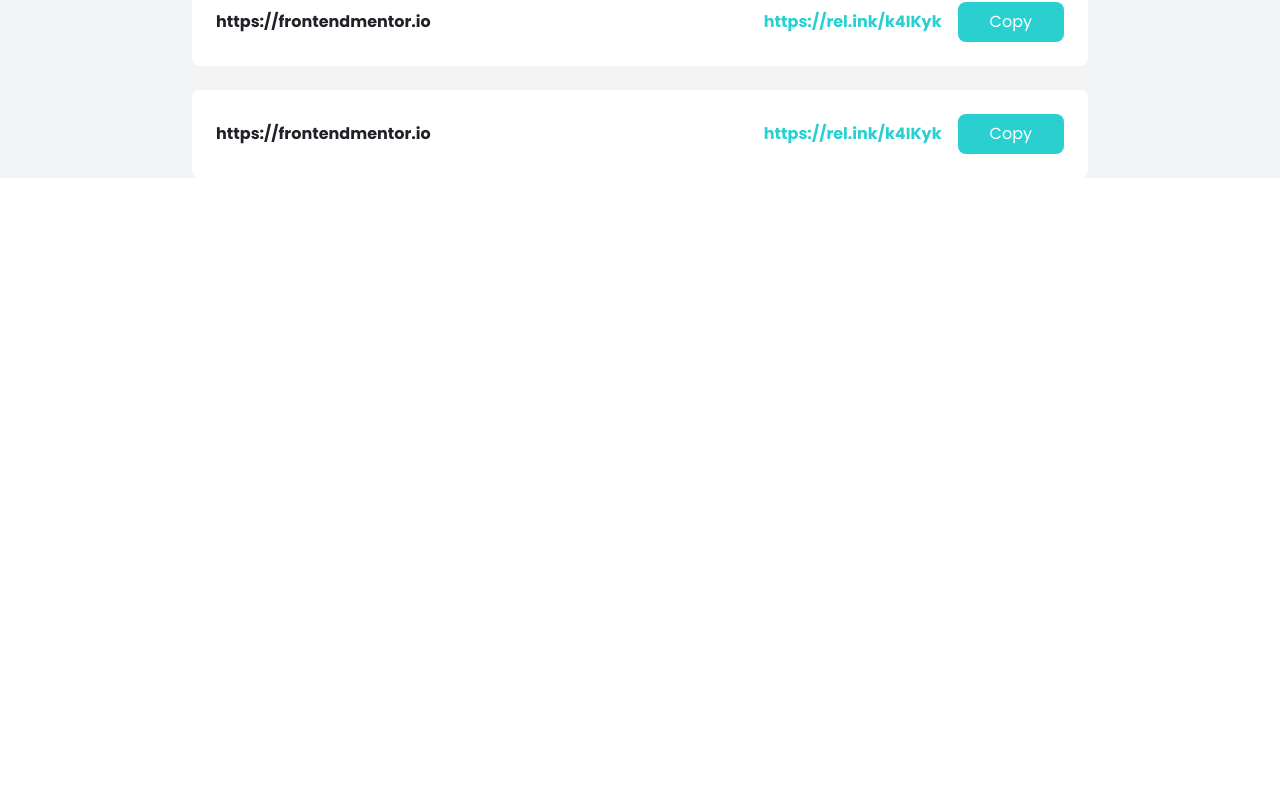
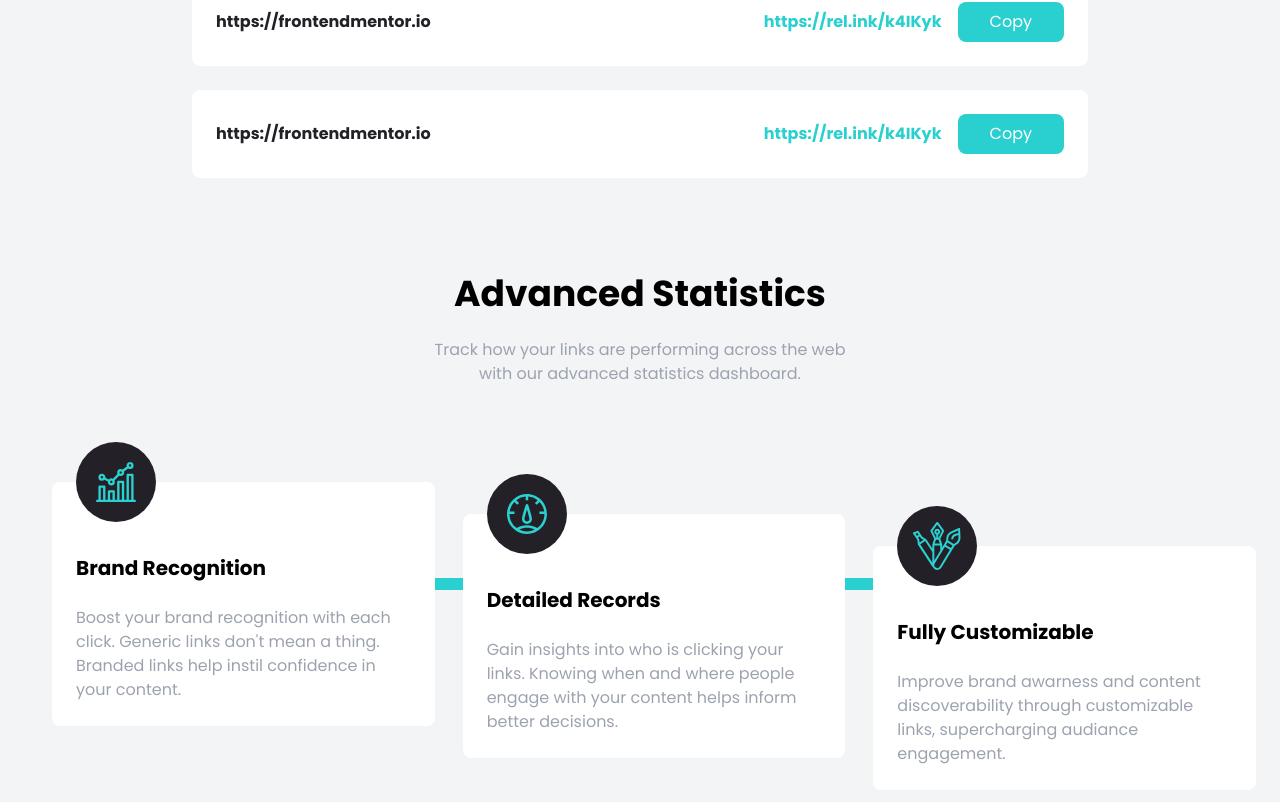
Before and after one commit to Damjan15/Shortly, a React (Create React App) app: page / in a window 1280 px wide. Shown: the part 954-1756 px from the top of the page. Before the commit the page ends 1132 px from the top, so only its background shows below. Built offline with nearby package versions, Linux system fonts and the light colour scheme; the HTML template or start-up script is replaced by a standard one.

Commit message:
Features section created, Stats section created, Box component

```diff
--- a/src/App.js
+++ b/src/App.js
@@ -1,5 +1,5 @@
 import { Toaster } from "react-hot-toast";
-import { Navbar, Hero, Shorten } from "./components";
+import { Navbar, Hero, Shorten, Stats, Features } from "./components";
 
 function App() {
   return (
@@ -7,6 +7,8 @@
       <Navbar />
       <Hero />
       <Shorten />
+      <Stats />
+      <Features />
       <Toaster />
     </div>
   );
--- /dev/null
+++ b/src/components/Box.jsx
@@ -0,0 +1,20 @@
+const Box = ({ image, title, description, offset  }) => {
+  return (
+    <div className={`relative flex flex-col p-6 space-y-6 bg-white rounded-lg md:w-1/3 ${offset && offset}`}>
+      <div className="absolute -ml-10 left-1/2 -top-10 md:left-16">
+        <div className="flex items-center justify-center w-20 h-20 p-4 rounded-full bg-veryDarkViolet">
+          <img src={image} alt="Box Logo" />
+        </div>
+      </div>
+
+      <h5 className="pt-6 text-xl font-bold text-center capitalize md:text-left">
+        { title }
+      </h5>
+      <p className="text-center text-gray-400 md:text-left">
+        {description}
+      </p>
+    </div>
+  );
+};
+
+export default Box;
--- /dev/null
+++ b/src/components/Features.jsx
@@ -0,0 +1,46 @@
+import brandImage from "../assets/icon-brand-recognition.svg"
+import recordsImage from "../assets/icon-detailed-records.svg"
+import customImage from "../assets/icon-fully-customizable.svg"
+import Box from "./Box"
+
+
+const Features = () => {
+
+  const features = [
+    {
+      id: 1,
+      image: brandImage,
+      title: "Brand Recognition",
+      description: "Boost your brand recognition with each click. Generic links don't mean a thing. Branded links help instil confidence in your content."
+    },
+    {
+      id: 2,
+      image: recordsImage,
+      title: "Detailed Records",
+      description: "Gain insights into who is clicking your links. Knowing when and where people engage with your content helps inform better decisions.",
+      offset: "md:mt-8"
+    },
+    {
+      id: 3,
+      image: customImage,
+      title: "Fully Customizable ",
+      description: "Improve brand awarness and content discoverability through customizable links, supercharging audiance engagement.",
+      offset: "mt-16"
+    },
+  ]
+
+  return (
+    <section className="pb-32 bg-gray-100">
+        <div className="relative container flex flex-col items-start px-6 mx-auto md:flex-row md:space-x-7">
+            {/* Horizontal Line */}
+            <div className="hidden w-10/12 absolute top-24 left-16 h-3 bg-cyan md:block"></div>
+
+            {/* Vertical Line */}
+            <div className="absolute left-1/2 w-2 h-full -ml-2 bg-cyan md:hidden"></div>
+            { features.map((feature) => <Box image={feature.image} title={feature.title} description={feature.description} offset={feature.offset} key={feature.id}  />)}
+        </div>
+    </section>
+  )
+}
+
+export default Features
--- /dev/null
+++ b/src/components/Stats.jsx
@@ -0,0 +1,12 @@
+const Stats = () => {
+  return (
+    <section className="py-24 bg-gray-100">
+        <div className="container mx-auto px-3">
+            <h2 className="text-4xl mb-6 font-bold text-center">Advanced Statistics</h2>
+            <p className="max-w-xs mx-auto text-center text-gray-400 md:max-w-md">Track how your links are performing across the web with our advanced statistics dashboard.</p>
+        </div>
+    </section>
+  )
+}
+
+export default Stats
--- a/src/components/index.js
+++ b/src/components/index.js
@@ -1,3 +1,5 @@
 export { default as Navbar } from "./Navbar"
 export { default as Hero } from "./Hero"
 export { default as Shorten } from "./Shorten"
+export { default as Stats } from "./Stats"
+export { default as Features } from "./Features"
```
